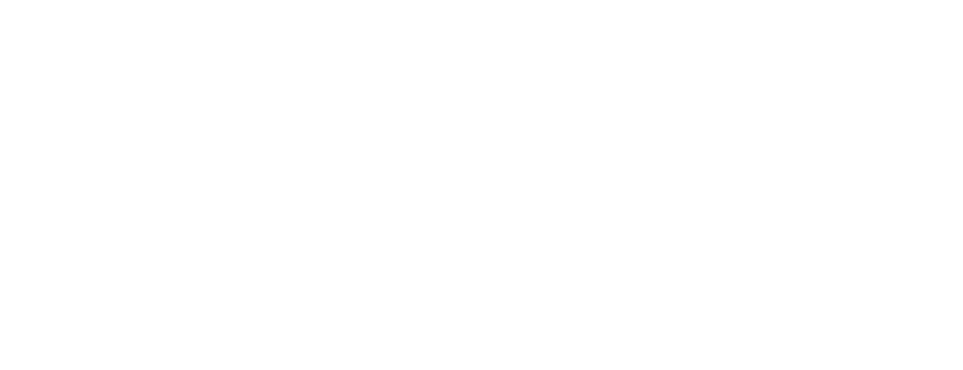
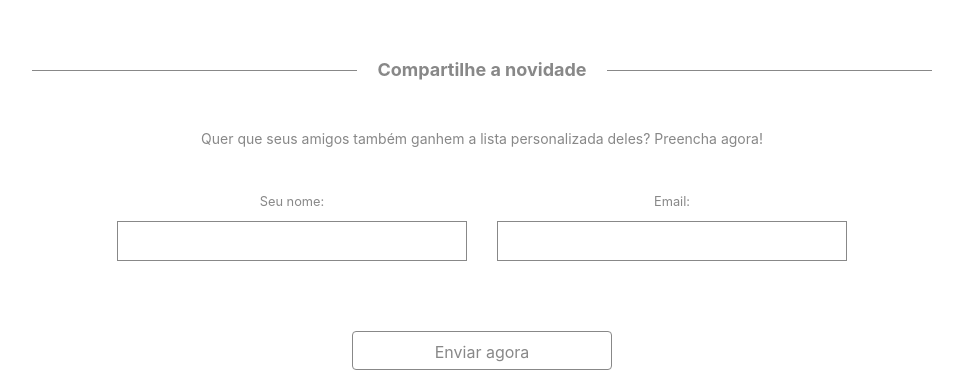
Before and after one commit to eumatheusmoura/pjt_React, a React (Vite) app in the folder mock_modulo5/: page / in a window 1280 px wide. Shown: the part 1751-2121 px from the top of the page, without its empty margins (158-1121 px from the left). Before the commit the page ends 1749 px from the top, so only its background shows below. Built offline with nearby package versions, Linux system fonts and the light colour scheme.

Commit message:
feat: criando a secao Newsletter

```diff
--- a/mock_modulo5/src/App.jsx
+++ b/mock_modulo5/src/App.jsx
@@ -3,6 +3,7 @@
 import Colections from "./components/Collections/Collections/Colections";
 import Header from "./components/Header/HeaderText/Header";
 import Intro from "./components/Intro/Intro/Intro";
+import Newsletter from "./components/Newsletter/Newsletter";
 
 function App() {
   return (
@@ -10,6 +11,7 @@
       <Header />
       <Intro />
       <Colections />
+      <Newsletter />
     </div>
   );
 }
--- a/mock_modulo5/src/components/Collections/Collections/Collections.module.css
+++ b/mock_modulo5/src/components/Collections/Collections/Collections.module.css
@@ -12,4 +12,6 @@
   margin: 0 auto;
   margin-top: 52px;
   padding: 10px 37px;
+
+  height: 39px;
 }
--- /dev/null
+++ b/mock_modulo5/src/components/Newsletter/Newsletter.jsx
@@ -0,0 +1,31 @@
+import React from "react";
+import Titulo from "../Collections/Titulo/Titulo";
+import Input from "../Intro/Input/Input";
+import Label from "../Intro/Label/Label";
+import S from "../Newsletter/Newsletter.module.css";
+import I from "../Intro/Input/Input.module.css";
+
+const Newsletter = () => {
+  return (
+    <div className={S.Newsletter}>
+      <Titulo titulo="Compartilhe a novidade" />
+      <p>
+        Quer que seus amigos também ganhem a lista personalizada deles? Preencha
+        agora!
+      </p>
+      <div className={S.InputsNews}>
+        <div className={S.LabelsNews}>
+          <Label forName="newsNome" nome="Seu nome:" />
+          <Input className={I.Input} type="text" id="newsNome" />
+        </div>
+        <div className={S.LabelsNews}>
+          <Label forName="newsEmail" nome="Email:" />
+          <Input className={I.Input} type="email" id="newsEmail" />
+        </div>
+      </div>
+      <button className={S.btnEnviar}>Enviar agora</button>
+    </div>
+  );
+};
+
+export default Newsletter;
--- /dev/null
+++ b/mock_modulo5/src/components/Newsletter/Newsletter.module.css
@@ -0,0 +1,32 @@
+.Newsletter {
+  margin: 0 auto;
+  text-align: center;
+}
+
+.Newsletter p {
+  text-align: center;
+  font-size: 14px;
+  margin-top: 44px;
+  color: #888888;
+}
+
+.InputsNews {
+  display: flex;
+  flex-direction: row;
+  align-items: center;
+  justify-content: center;
+  gap: 30px;
+  margin-top: 39px;
+}
+
+.LabelsNews {
+  display: flex;
+  flex-direction: column;
+}
+
+.Newsletter button {
+  margin-top: 50px;
+  padding: 10px 37px;
+  width: 260px;
+  height: 39px;
+}
```
